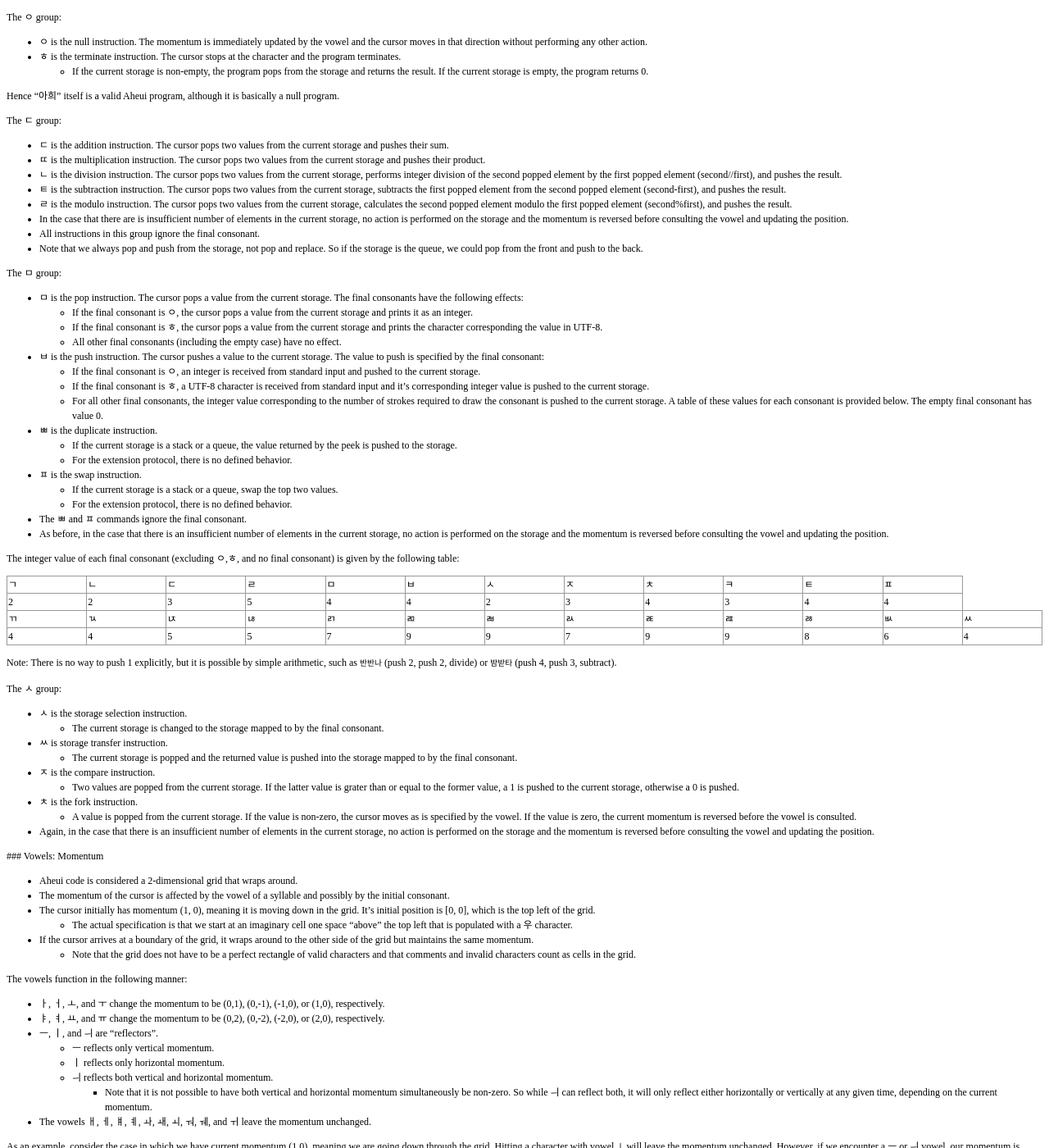
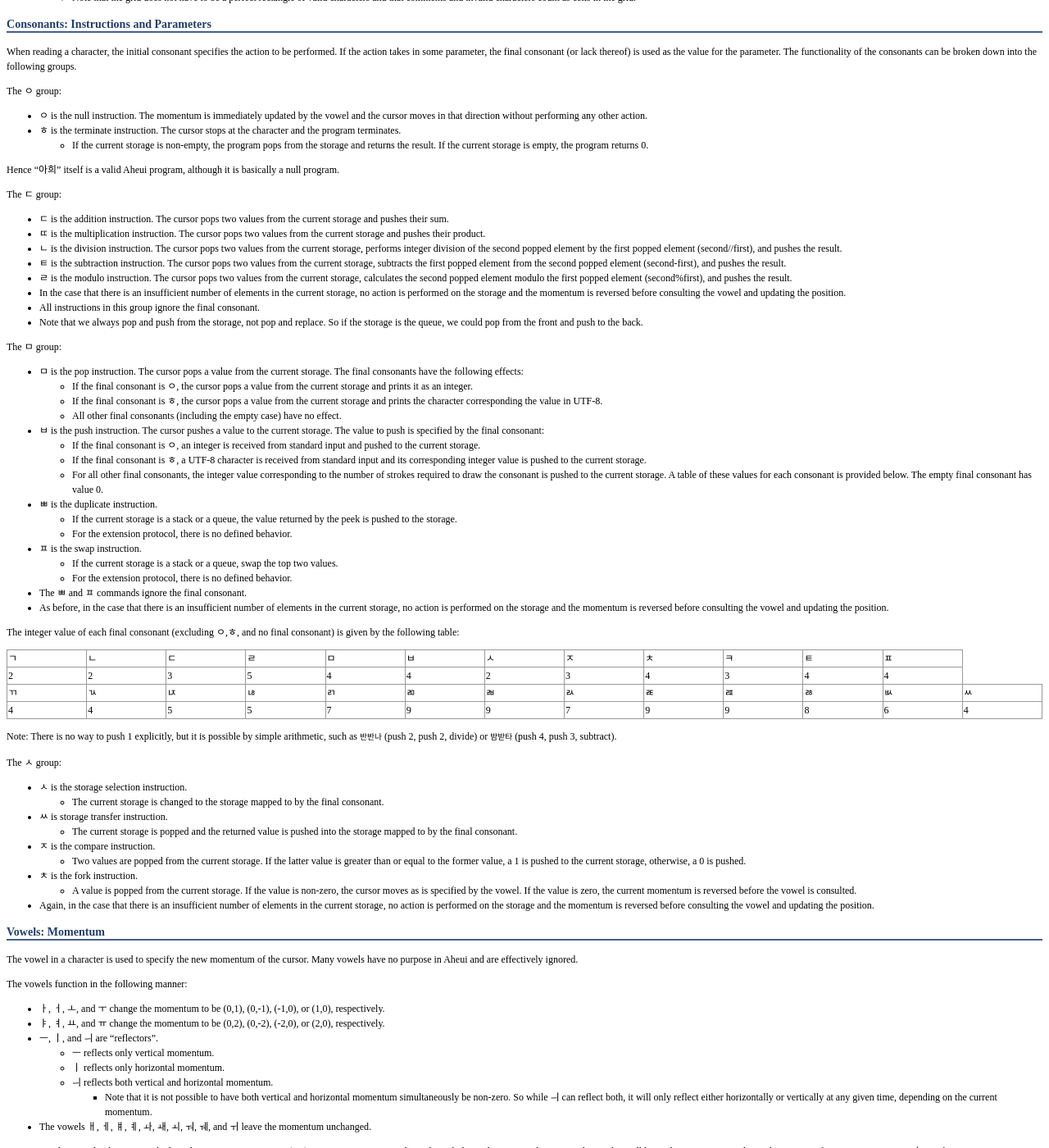
Before and after one commit to aheui/aheui.github.io, a Jekyll site: the page built from _posts/2006-10-27-specification.en.markdown, in a window 1280 px wide and 1400 px high, scrolled down 1486 px. Shown: the whole window at 82% size. Built offline with Jekyll 4.4.1, drawn with Linux system fonts in a browser that asks for light colours; some of the changed text lies outside the part shown.

Commit message:
a few more typos and moved some stuff around

```diff
--- a/_posts/2006-10-27-specification.en.markdown
+++ b/_posts/2006-10-27-specification.en.markdown
@@ -3,7 +3,7 @@
 title: Aheui
 ---
 
-Aheui (아희) is the first esoteric programming language ever to be designed for the Korean writing system, [Hangul](http://en.wikipedia.org/wiki/Hangul) (Hangeul) . The aim of the language is to reflect the graphical design of Hangul.
+Aheui (아희) is the first esoteric programming language ever to be designed for the Korean writing system, [Hangul](http://en.wikipedia.org/wiki/Hangul) (Hangeul). The aim of the language is to reflect the graphical design of Hangul.
 
 ## "Aheui"
 
@@ -85,6 +85,11 @@
   1. Process the consonants. Update the momentum if required by the consonants.
   1. Set the momentum of the cursor based on the current momentum and the vowel.
   1. Move the cursor based on the current momentum.
+* The cursor initially has momentum (1, 0), meaning it is moving down in the grid. its initial position is [0, 0], which is the top left of the grid.
+    * The actual specification is that we start at an imaginary cell one space "above" the top left that is populated with a 우 character.
+* Aheui code is considered a 2-dimensional grid that wraps around.
+    * If the cursor arrives at a boundary of the grid, it wraps around to the other side of the grid but maintains the same momentum.
+    * Note that the grid does not have to be a perfect rectangle of valid characters and that comments and invalid characters count as cells in the grid.
 
 ### Consonants: Instructions and Parameters
 
@@ -117,7 +122,7 @@
   * All other final consonants (including the empty case) have no effect.
 * ㅂ is the push instruction. The cursor pushes a value to the current storage. The value to push is specified by the final consonant:
   * If the final consonant is ㅇ, an integer is received from standard input and pushed to the current storage.
-  * If the final consonant is ㅎ, a UTF-8 character is received from standard input and it's corresponding integer value is pushed to the current storage.
+  * If the final consonant is ㅎ, a UTF-8 character is received from standard input and its corresponding integer value is pushed to the current storage.
   * For all other final consonants, the integer value corresponding to the number of strokes required to draw the consonant is pushed to the current storage. A table of these values for each consonant is provided below. The empty final consonant has value 0.
 * ㅃ is the duplicate instruction.
   * If the current storage is a stack or a queue, the value returned by the peek is pushed to the storage.
@@ -153,19 +158,15 @@
 * ㅆ is storage transfer instruction.
   * The current storage is popped and the returned value is pushed into the storage mapped to by the final consonant.
 * ㅈ is the compare instruction.
-  * Two values are popped from the current storage. If the latter value is grater than or equal to the former value, a 1 is pushed to the current storage, otherwise a 0 is pushed.
+  * Two values are popped from the current storage. If the latter value is greater than or equal to the former value, a 1 is pushed to the current storage, otherwise, a 0 is pushed.
 * ㅊ is the fork instruction.
   * A value is popped from the current storage. If the value is non-zero, the cursor moves as is specified by the vowel. If the value is zero, the current momentum is reversed before the vowel is consulted.
 * Again, in the case that there is an insufficient number of elements in the current storage, no action is performed on the storage and the momentum is reversed before consulting the vowel and updating the position.
 
 
- ### Vowels: Momentum
- * Aheui code is considered a 2-dimensional grid that wraps around.
- * The momentum of the cursor is affected by the vowel of a syllable and possibly by the initial consonant.
- * The cursor initially has momentum (1, 0), meaning it is moving down in the grid. It's initial position is [0, 0], which is the top left of the grid.
-   * The actual specification is that we start at an imaginary cell one space "above" the top left that is populated with a 우 character.
- * If the cursor arrives at a boundary of the grid, it wraps around to the other side of the grid but maintains the same momentum.
-   * Note that the grid does not have to be a perfect rectangle of valid characters and that comments and invalid characters count as cells in the grid.
+### Vowels: Momentum
+
+The vowel in a character is used to specify the new momentum of the cursor. Many vowels have no purpose in Aheui and are effectively ignored.
 
  The vowels function in the following manner:
  * ㅏ, ㅓ, ㅗ, and ㅜ change the momentum to be (0,1), (0,-1), (-1,0), or (1,0), respectively.
@@ -186,7 +187,7 @@
   * The stacks are mapped to the final consonants: none, ㄱ, ㄴ, ㄷ, ㄹ, ㅁ, ㅂ, ㅇ, ㅅ, ㅈ, ㅊ, ㅋ, ㅌ, ㅍ, ㅎ, ㄲ, ㄳ, ㄵ, ㄶ, ㄺ, ㄻ, ㄼ, ㄽ, ㄾ, ㄿ, ㅀ, ㅄ, or ㅆ.
   * The queue is mapped to ㅇ.
   * The extension protocol is mapped to ㅎ.
-* The storage names are used as parameters  for the ㅅ (select) or ㅆ (transfer) instructions.
+* The storage names are used as parameters for the ㅅ (select) or ㅆ (transfer) instructions.
 * The initial storage is the stack corresponding to the empty final consonant
 
 
```
Also changed, not shown: other parts of _posts/2006-10-27-specification.en.markdown (+1 -1 lines).
